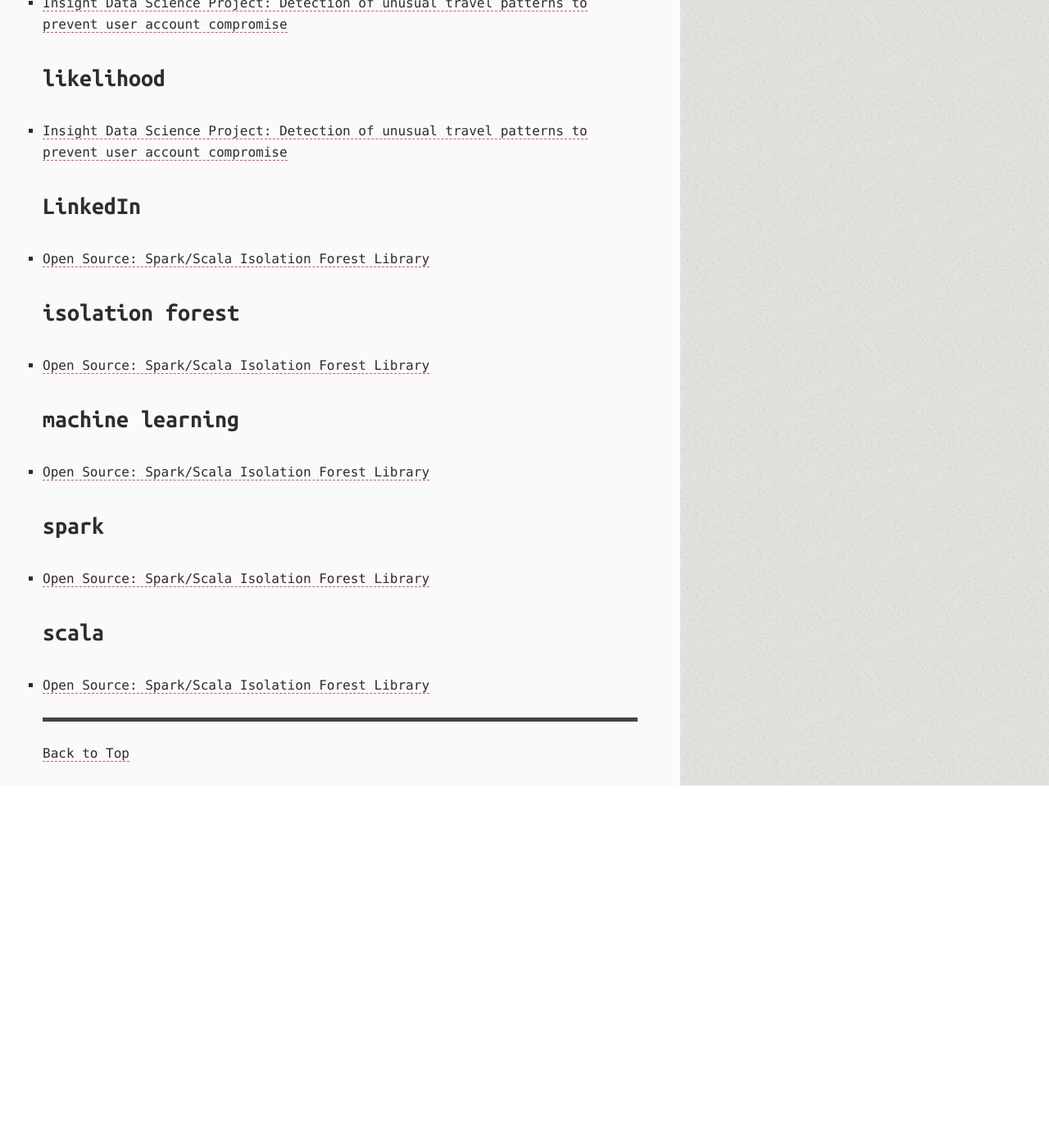
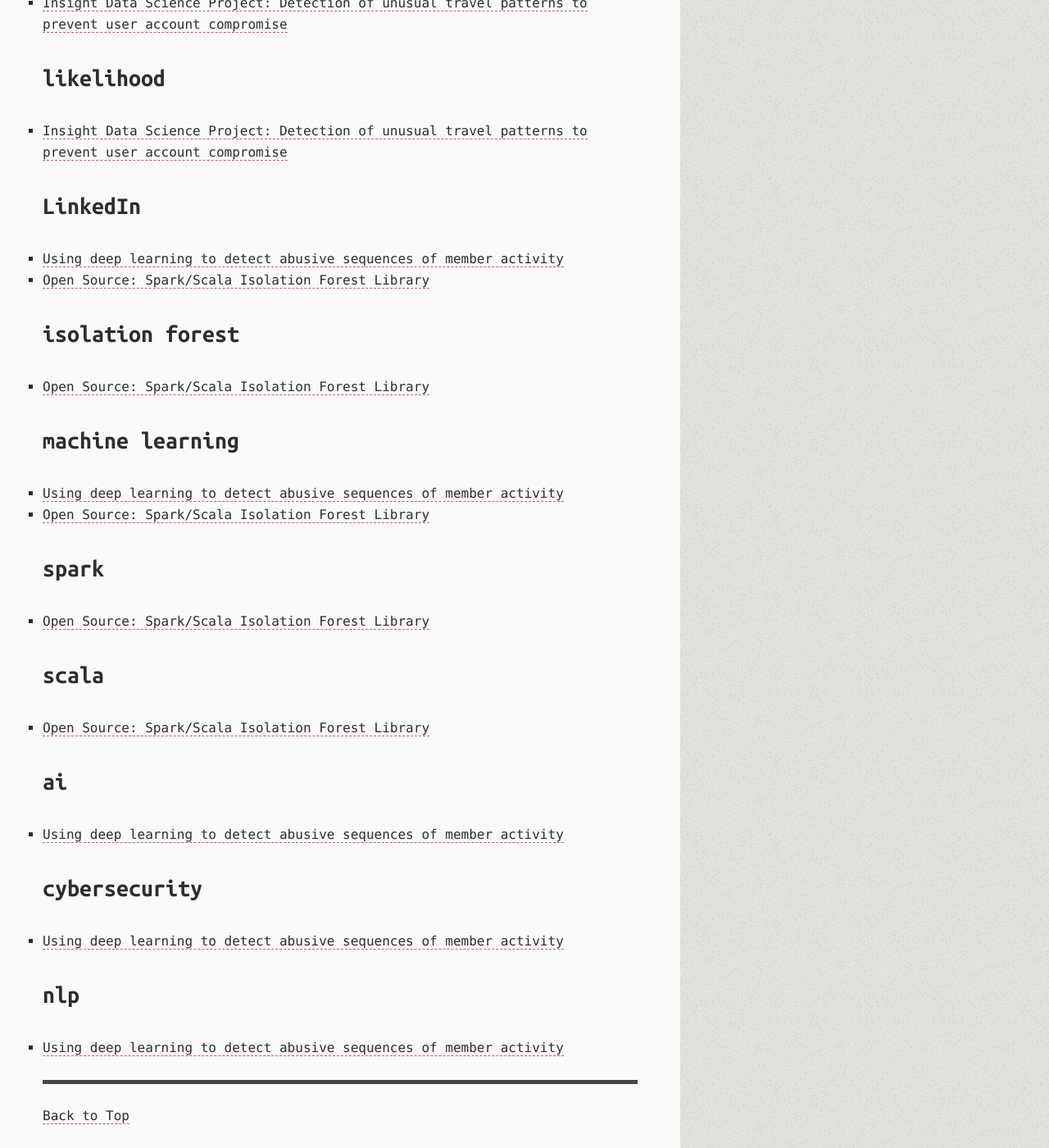
Before and after one commit to jverbus/jverbus.github.io, a Jekyll site: the page built from tags.html, in a window 1280 px wide and 1400 px high, scrolled down 2474 px. Shown: the whole window at 82% size. Built offline with Jekyll 4.4.1, drawn with Linux system fonts in a browser that asks for light colours; comment, search, counter and statistics services are not loaded; before the commit the page ends 3432 px from its top, so only the background shows below that; some of the changed text lies outside the part shown.

Commit message:
Added activity sequences post.

```diff
--- /dev/null
+++ b/_posts/2021-09-02-using-deep-learning-to-detect-abusive-sequences-of-member-activity.md
@@ -0,0 +1,14 @@
+---
+layout: post
+title: "Using deep learning to detect abusive sequences of member activity"
+description: "An unsupervised outlier detection algorithm."
+category: data science projects
+tags: [LinkedIn, machine learning, ai, cybersecurity, nlp]
+---
+{% include JB/setup %}
+
+The Anti-Abuse AI Team at LinkedIn creates, deploys, and maintains models that detect and prevent many types of abuse, including the creation of fake accounts, member profile scraping, automated spam, and account takeovers.
+
+We have productionalized a deep learning model that operates directly on sequences of member requests in order to detect abusive automated activity.
+
+To learn more about our modeling approach and how it addresses some unique challenges in the anti-abuse space, see the [LinkedIn Engineering blog post](https://engineering.linkedin.com/blog/2021/using-deep-learning-to-detect-abusive-sequences-of-member-activi).
```
Also changed, not shown: index.md (+1 -1 lines).
